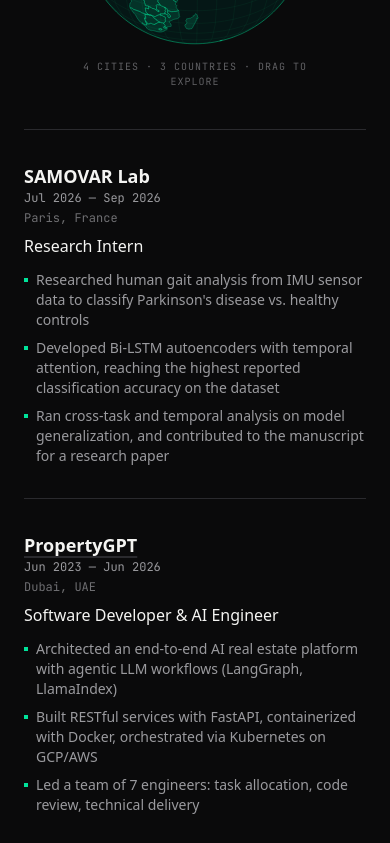
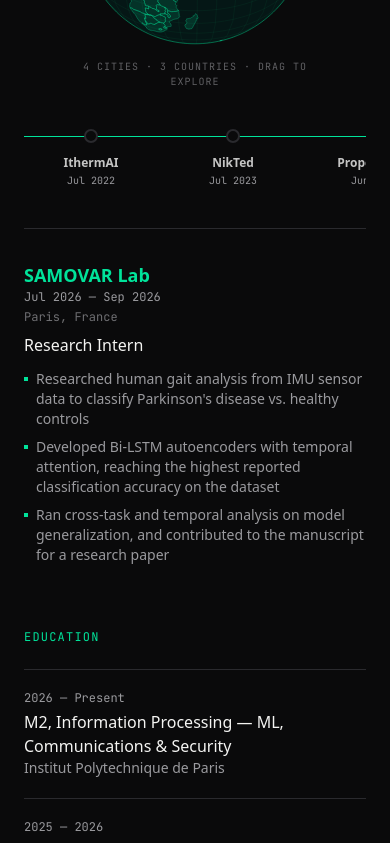
Before and after one commit to mohammadreza-babaeimosleh/mohammadreza-babaeimosleh.github.io, a Next.js app: page / in a window 390 px wide. Shown: the part 5900-6743 px from the top of the page. Built offline with nearby package versions, Linux system fonts and the light colour scheme.

Commit message:
feat: make experince like a timeline

```diff
--- a/src/app/globals.css
+++ b/src/app/globals.css
@@ -56,7 +56,9 @@
   html {
     scroll-behavior: auto;
   }
-  *, *::before, *::after {
+  *,
+  *::before,
+  *::after {
     animation-duration: 0.01ms !important;
     animation-iteration-count: 1 !important;
     transition-duration: 0.01ms !important;
@@ -191,3 +193,23 @@
 .hover-buzz:hover {
   animation: buzz-glow 1.6s ease-in-out infinite;
 }
+
+@keyframes timeline-fade-in {
+  from {
+    opacity: 0;
+    transform: translateY(8px);
+  }
+  to {
+    opacity: 1;
+    transform: translateY(0);
+  }
+}
+
+.no-scrollbar {
+  scrollbar-width: none;
+  -ms-overflow-style: none;
+}
+
+.no-scrollbar::-webkit-scrollbar {
+  display: none;
+}
--- a/src/components/Experience.tsx
+++ b/src/components/Experience.tsx
@@ -1,8 +1,9 @@
 import Reveal from "./Reveal";
 import LocationGlobe from "./LocationGlobe";
+import ExperienceTimeline, { type TimelineJob } from "./ExperienceTimeline";
 import { GLOBE_LOCATIONS } from "@/lib/globeLocations";
 
-const EXPERIENCE = [
+const EXPERIENCE: TimelineJob[] = [
   {
     role: "Research Intern",
     org: "SAMOVAR Lab",
@@ -98,57 +99,7 @@
           </div>
         </Reveal>
 
-        <div className="mt-10">
-          {EXPERIENCE.map((job, i) => (
-            <Reveal key={job.org} delay={i * 100}>
-              <div className="group relative overflow-hidden border-t border-border">
-                <div
-                  aria-hidden
-                  className="pointer-events-none absolute inset-0 -translate-x-full bg-gradient-to-r from-transparent via-accent/10 to-transparent transition-transform duration-700 ease-out group-hover:translate-x-full"
-                />
-                <div className="relative grid gap-2 py-8 transition-colors duration-300 md:grid-cols-[220px_1fr] md:group-hover:pl-4">
-                  <div>
-                    <h3 className="font-display text-lg font-bold transition-colors duration-300 group-hover:text-accent">
-                      {"link" in job && job.link ? (
-                        <a
-                          href={job.link}
-                          target="_blank"
-                          rel="noopener noreferrer"
-                          className="underline decoration-border decoration-2 underline-offset-4 transition-colors hover:text-accent hover:decoration-accent"
-                        >
-                          {job.org}
-                        </a>
-                      ) : (
-                        job.org
-                      )}
-                    </h3>
-                    <p className="font-mono text-xs text-muted-foreground">
-                      {job.period}
-                    </p>
-                    <p className="mt-1 font-mono text-xs text-muted-foreground/70">
-                      {job.location}
-                    </p>
-                  </div>
-                  <div>
-                    <p className="font-medium text-foreground">{job.role}</p>
-                    <ul className="mt-3 space-y-2">
-                      {job.bullets.map((bullet) => (
-                        <li
-                          key={bullet}
-                          className="flex gap-2 text-sm text-muted-foreground"
-                        >
-                          <span className="mt-2 h-1 w-1 shrink-0 bg-accent" />
-                          {bullet}
-                        </li>
-                      ))}
-                    </ul>
-                  </div>
-                </div>
-              </div>
-            </Reveal>
-          ))}
-          <div className="border-t border-border" />
-        </div>
+        <ExperienceTimeline jobs={[...EXPERIENCE].reverse()} />
 
         <Reveal>
           <h3 className="mt-16 font-mono text-xs uppercase tracking-widest text-accent">
--- /dev/null
+++ b/src/components/ExperienceTimeline.tsx
@@ -0,0 +1,159 @@
+"use client";
+
+import { useState, useRef, type KeyboardEvent } from "react";
+
+export type TimelineJob = {
+  role: string;
+  org: string;
+  link?: string;
+  location: string;
+  period: string;
+  bullets: string[];
+};
+
+export default function ExperienceTimeline({ jobs }: { jobs: TimelineJob[] }) {
+  const [activeIndex, setActiveIndex] = useState(jobs.length - 1);
+  const tabRefs = useRef<(HTMLButtonElement | null)[]>([]);
+
+  function focusTab(index: number) {
+    const clamped = Math.max(0, Math.min(jobs.length - 1, index));
+    setActiveIndex(clamped);
+    tabRefs.current[clamped]?.focus();
+  }
+
+  function handleKeyDown(
+    event: KeyboardEvent<HTMLButtonElement>,
+    index: number,
+  ) {
+    if (event.key === "ArrowRight") {
+      event.preventDefault();
+      focusTab(index + 1);
+    } else if (event.key === "ArrowLeft") {
+      event.preventDefault();
+      focusTab(index - 1);
+    } else if (event.key === "Home") {
+      event.preventDefault();
+      focusTab(0);
+    } else if (event.key === "End") {
+      event.preventDefault();
+      focusTab(jobs.length - 1);
+    }
+  }
+
+  const active = jobs[activeIndex];
+  const progressPct =
+    jobs.length > 1 ? (activeIndex / (jobs.length - 1)) * 100 : 0;
+
+  return (
+    <div className="mt-10">
+      <div className="no-scrollbar overflow-x-auto">
+        <div
+          role="tablist"
+          aria-label="Career timeline"
+          className="relative flex min-w-[560px] items-start justify-between gap-2 pb-2 sm:min-w-0"
+        >
+          <div
+            aria-hidden
+            className="absolute left-0 right-0 top-[7px] h-px bg-border"
+          />
+          <div
+            aria-hidden
+            className="absolute left-0 top-[7px] h-px bg-accent transition-all duration-500 ease-out"
+            style={{ width: `${progressPct}%` }}
+          />
+
+          {jobs.map((job, i) => {
+            const isActive = i === activeIndex;
+            const isPast = i < activeIndex;
+            return (
+              <button
+                key={job.org}
+                ref={(el) => {
+                  tabRefs.current[i] = el;
+                }}
+                role="tab"
+                type="button"
+                id={`timeline-tab-${i}`}
+                aria-selected={isActive}
+                aria-controls="timeline-panel"
+                tabIndex={isActive ? 0 : -1}
+                onClick={() => setActiveIndex(i)}
+                onKeyDown={(event) => handleKeyDown(event, i)}
+                className="group relative z-10 flex flex-1 flex-col items-center gap-3 text-center focus:outline-none"
+              >
+                <span
+                  className={`h-3.5 w-3.5 rounded-full border-2 transition-colors duration-300 ${
+                    isActive
+                      ? "border-accent bg-accent"
+                      : isPast
+                        ? "border-accent bg-background"
+                        : "border-border bg-background group-hover:border-accent/60"
+                  }`}
+                />
+                <span className="max-w-[120px]">
+                  <span
+                    className={`block font-display text-xs font-bold transition-colors duration-300 sm:text-sm ${
+                      isActive
+                        ? "text-accent"
+                        : "text-foreground/80 group-hover:text-foreground"
+                    }`}
+                  >
+                    {job.org}
+                  </span>
+                  <span className="mt-0.5 block font-mono text-[10px] text-muted-foreground">
+                    {job.period.split("—")[0].trim()}
+                  </span>
+                </span>
+              </button>
+            );
+          })}
+        </div>
+      </div>
+
+      <div
+        key={activeIndex}
+        id="timeline-panel"
+        role="tabpanel"
+        aria-labelledby={`timeline-tab-${activeIndex}`}
+        className="mt-8 grid animate-[timeline-fade-in_0.4s_ease-out] gap-2 border-t border-border pt-8 md:grid-cols-[220px_1fr]"
+      >
+        <div>
+          <h3 className="font-display text-lg font-bold text-accent">
+            {active.link ? (
+              <a
+                href={active.link}
+                target="_blank"
+                rel="noopener noreferrer"
+                className="underline decoration-border decoration-2 underline-offset-4 transition-colors hover:decoration-accent"
+              >
+                {active.org}
+              </a>
+            ) : (
+              active.org
+            )}
+          </h3>
+          <p className="font-mono text-xs text-muted-foreground">
+            {active.period}
+          </p>
+          <p className="mt-1 font-mono text-xs text-muted-foreground/70">
+            {active.location}
+          </p>
+        </div>
+        <div>
+          <p className="font-medium text-foreground">{active.role}</p>
+          <ul className="mt-3 space-y-2">
+            {active.bullets.map((bullet) => (
+              <li
+                key={bullet}
+                className="flex gap-2 text-sm text-muted-foreground"
+              >
+                <span className="mt-2 h-1 w-1 shrink-0 bg-accent" />
+                {bullet}
+              </li>
+            ))}
+          </ul>
+        </div>
+      </div>
+    </div>
+  );
+}
```
